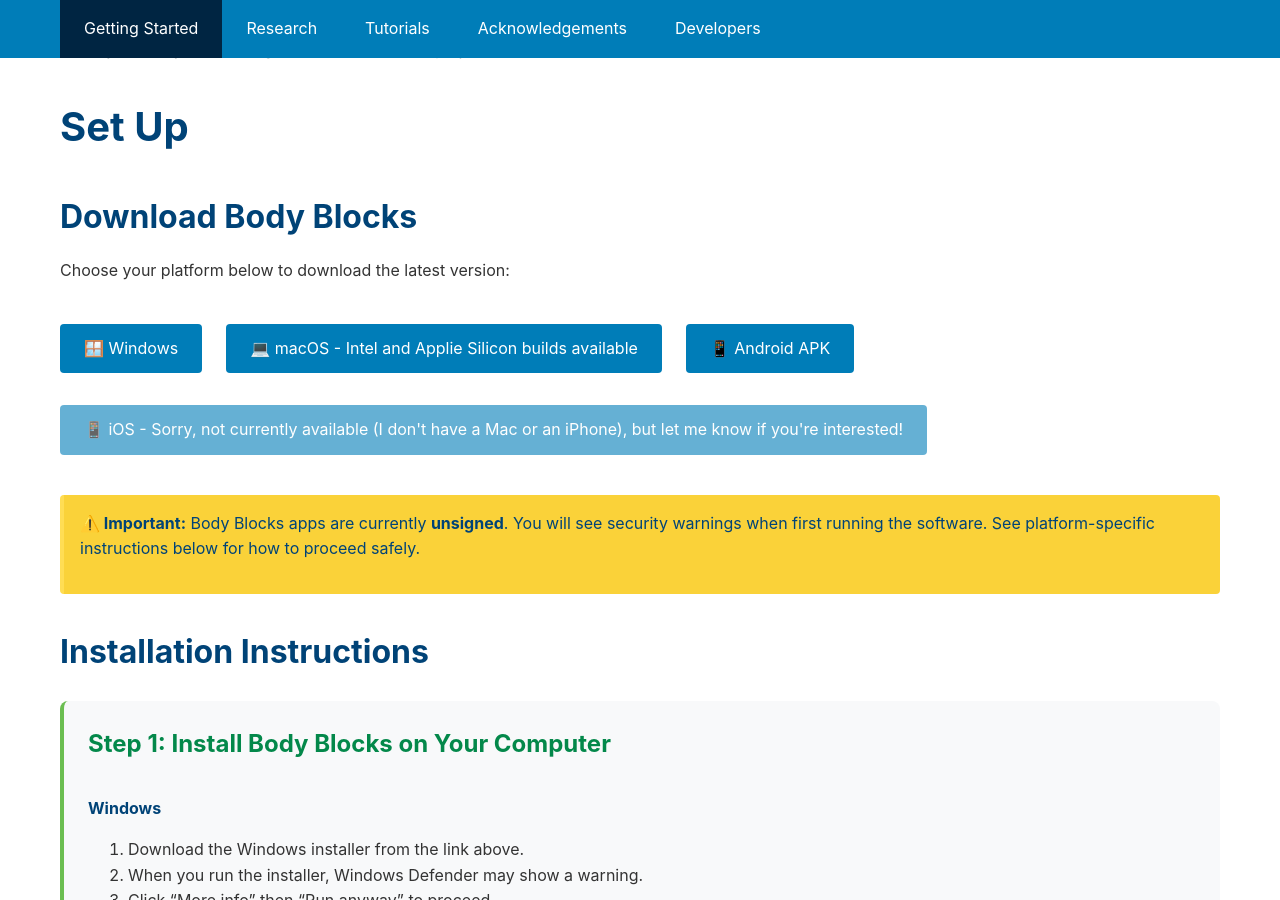
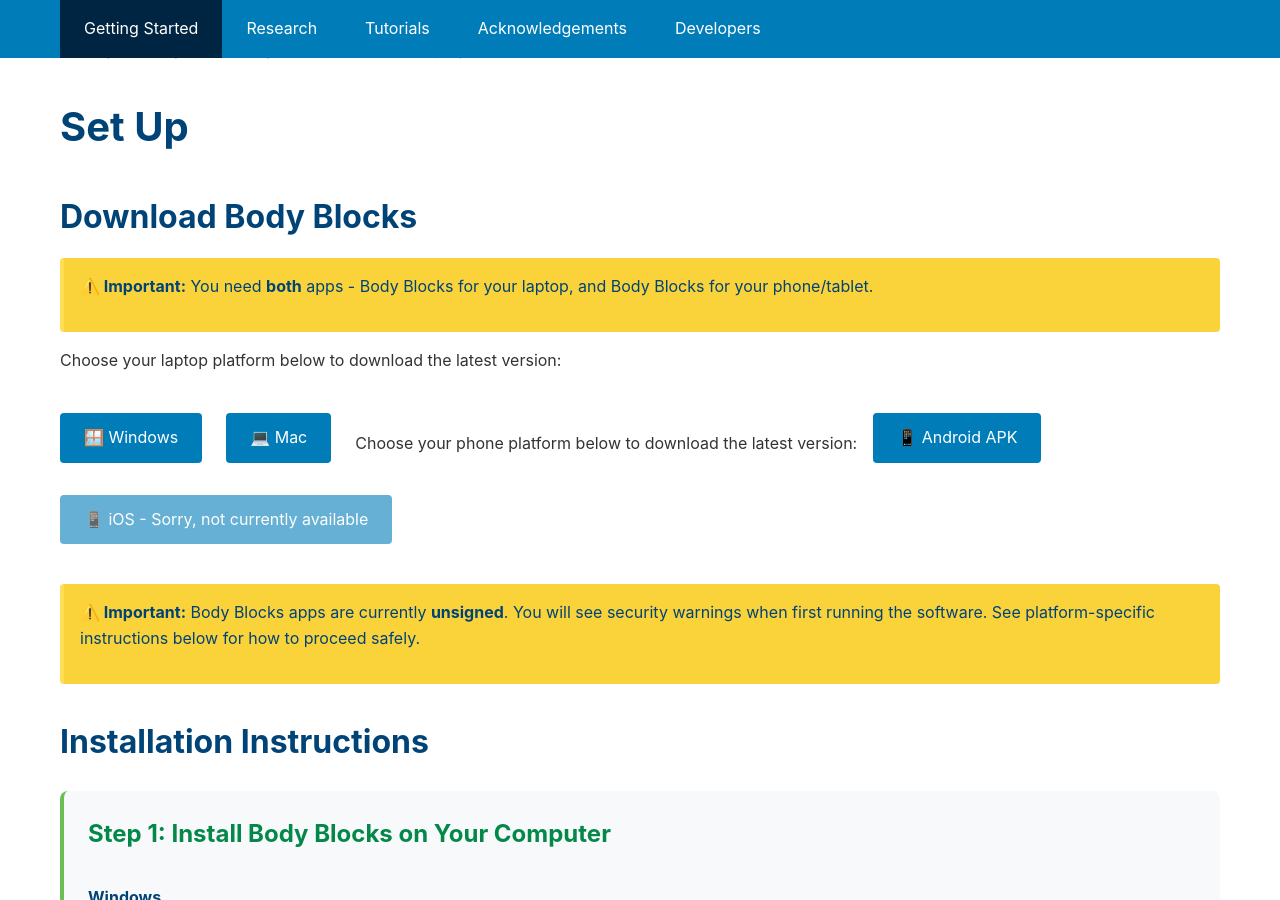
Before and after one commit to stephenhowell/Body-Blocks-site, a Jekyll site: the page built from index.md, in a window 1280 px wide and 900 px high, scrolled down 386 px. Built offline with Jekyll 4.4.1, drawn with Linux system fonts in a browser that asks for light colours.

Commit message:
Update index.md

```diff
--- a/index.md
+++ b/index.md
@@ -14,23 +14,27 @@
 
 # Set Up
 
-
 ## Download Body Blocks
 
-Choose your platform below to download the latest version:
+<div class="warning" markdown="1">
+**⚠️ Important:** You need **both** apps - Body Blocks for your laptop, and Body Blocks for your phone/tablet.
+</div>
+
+Choose your laptop platform below to download the latest version:
 
 <div style="display: flex; flex-wrap: wrap; gap: 1rem; margin: 2rem 0;">
     <a href="https://github.com/stephenhowell/body-blocks/releases/latest" class="download-button">
         🪟 Windows
     </a>
     <a href="https://github.com/stephenhowell/body-blocks/releases/latest" class="download-button">
-        💻 macOS - Intel and Applie Silicon builds available
-    </a>
+        💻 Mac
+    </a> <br/>
+    Choose your phone platform below to download the latest version:<br/>
     <a href="https://github.com/stephenhowell/body-blocks/releases/latest" class="download-button">
         📱 Android APK
-    </a>
+    </a> <br/>
     <a href="#ios-interest" class="download-button" style="opacity: 0.6; cursor: not-allowed;">
-        📱 iOS - Sorry, not currently available (I don't have a Mac or an iPhone), but let me know if you're interested!
+        📱 iOS - Sorry, not currently available
     </a>
 </div>
 
```
